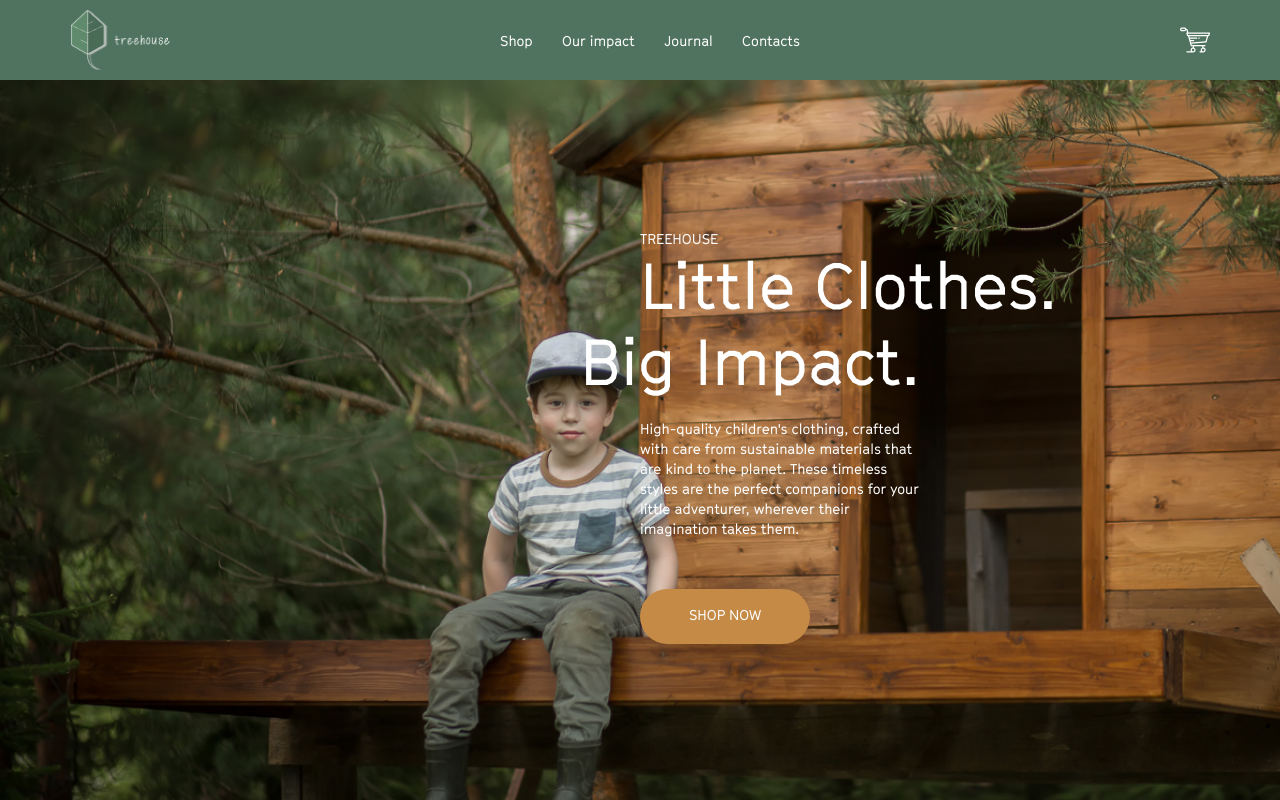
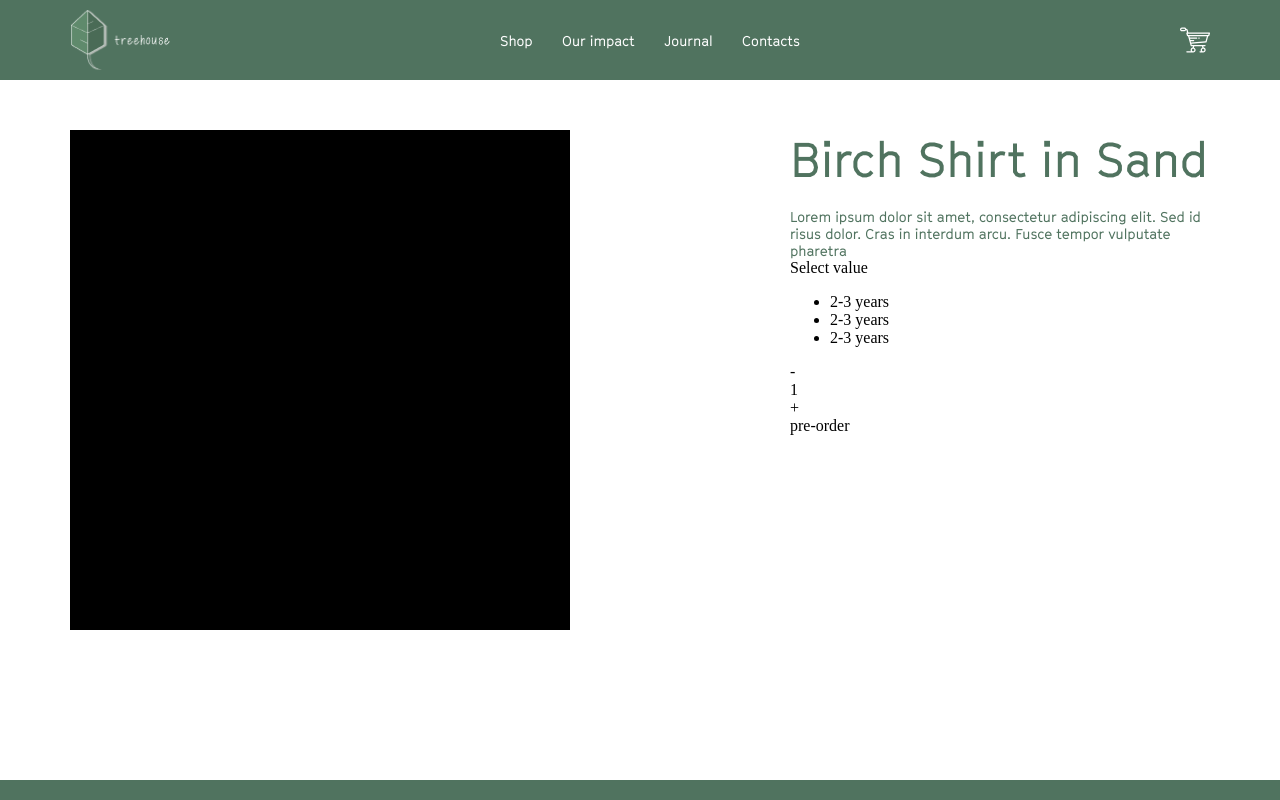
Before and after one commit to DendiRob/clothingShop, a React (Create React App) app: page /shop/1 in a window 1280 px wide. Shown: the top 800 px of the page. Built offline with nearby package versions, Linux system fonts and the light colour scheme.

Commit message:
beginning  work on itempage

```diff
--- a/src/App.js
+++ b/src/App.js
@@ -8,6 +8,7 @@ import JournalPage from './components/pages/JournalPage';
 import ContactsPage from './components/pages/ContactsPage';
 import CartPage from './components/pages/CartPage';
 import Dashboard from './components/dashboard';
+import ItemInfoPage from './components/pages/ItemInfoPage/ItemInfoPage';
 
 
 function App() {
@@ -17,7 +18,7 @@ function App() {
           <Route path='/' element={<Dashboard />}>
             <Route index element={<MainPage />} />
             <Route path='shop' element={<ShopPage />} />
-            {/* <Route path='shop/:id' element={<CardPage/>} /> */}
+            <Route path='shop/:id' element={<ItemInfoPage />} />
             <Route path='impact' element={<ImpactPage />} />
             <Route path='journal' element={<JournalPage />} />
             <Route path='contacts' element={<ContactsPage />} />
--- /dev/null
+++ b/src/components/pages/ItemInfoPage/ItemInfoPage.js
@@ -0,0 +1,47 @@
+import React from "react";
+import './ItemInfoPage.sass'
+
+
+const ItemInfoPage = () => {
+    return(
+        <div className="container">
+            <div className="itemInfoPage">
+                <div className="itemInfoPage__photo">
+
+                </div>
+                <div className="itemInfoPage__info">
+                    <div className="itemInfoPage__info_title">Birch Shirt in Sand</div>
+                    <div className="itemInfoPage__info_describe">
+                         Lorem ipsum dolor sit amet, consectetur adipiscing elit. Sed id risus dolor. Cras in interdum arcu. Fusce tempor vulputate pharetra
+                    </div>
+                    <div className="itemInfoPage__info_rating">
+                        <div className="itemInfoPage__info_rating-stars"></div>
+                        <div className="itemInfoPage__info_rating-review"></div>
+                    </div>
+                    <div className="itemInfoPage__info_price"></div>
+                    <div className="itemInfoPage__info_color"></div>
+                    <div className="itemInfoPage__info_size">
+                        <div className="itemInfoPage__info_size-title"></div>
+                        <div className="itemInfoPage__info_size-selecter">
+                            {/* здесь будет выбранный размер*/}
+                            <div className="itemInfoPage__info_size-selecter-value">Select value</div>
+                            <ul className="itemInfoPage__info_size-selecter-sizeList">
+                                <li className="itemInfoPage__info_size-selecter-item">2-3 years</li>
+                                <li className="itemInfoPage__info_size-selecter-item">2-3 years</li>
+                                <li className="itemInfoPage__info_size-selecter-item">2-3 years</li>
+                            </ul>
+                        </div>
+                    </div>
+                    <div className="itemInfoPage__info_quantity">
+                        <div className="itemInfoPage__info_quantity-dec">-</div>
+                        <div className="itemInfoPage__info_quantity-value">1</div>
+                        <div className="itemInfoPage__info_quantity-inc">+</div>
+                    </div>
+                    <div className="itemInfoPage__btn">pre-order</div>
+                </div>
+            </div>
+        </div>
+    )
+}
+
+export default ItemInfoPage
--- /dev/null
+++ b/src/components/pages/ItemInfoPage/ItemInfoPage.sass
@@ -0,0 +1,22 @@
+.itemInfoPage
+    display: flex
+    justify-content: space-between
+    padding-top: 48px
+    padding: 50px 0 150px 0
+    &__photo
+        width: 500px
+        height: 500px
+        background-color: black
+    &__info
+        width: 420px
+        &_title
+            font-family: GT Cinetype Regular
+            font-size: 48px
+            font-weight: 100
+            color: #50735F
+        &_describe
+            font-family: GT Cinetype Regular
+            font-size: 14px
+            font-weight: 100
+            color: #50735F
+            margin-top: 20px
```
